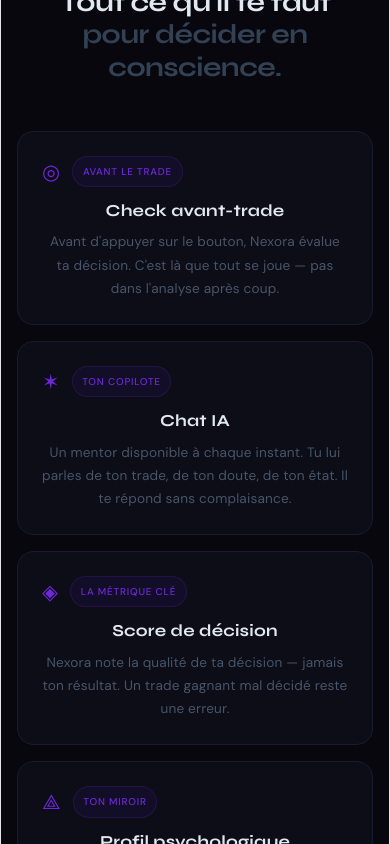
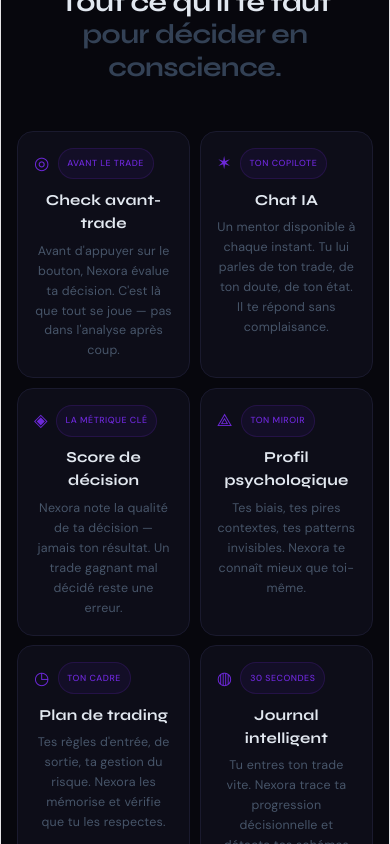
Before and after one commit to gohan974/nexora, a React (Vite) app: page / in a window 390 px wide. Shown: the part 3420-4264 px from the top of the page. Built offline with nearby package versions, Linux system fonts and the light colour scheme.

Commit message:
grille features compacte

```diff
--- a/src/App.jsx
+++ b/src/App.jsx
@@ -313,16 +313,16 @@ export default function NexoraLanding() {
           <p style={S.label}>L'ÉCOSYSTÈME COMPLET</p>
           <h2 style={S.h2}><span style={{ color: "#e2e8f0" }}>Tout ce qu'il te faut</span><br /><span style={{ color: "#334155" }}>pour décider en conscience.</span></h2>
         </FadeIn>
-        <div style={{ display: "grid", gridTemplateColumns: isMobile ? "1fr" : "repeat(2,1fr)", gap: "1rem" }}>
+        <div style={{ display: "grid", gridTemplateColumns: "repeat(2,1fr)", gap: isMobile ? "0.6rem" : "1rem" }}>
           {allFeatures.map((f, i) => (
             <FadeIn key={i} delay={(i % 2) * 0.08}>
-              <div className="fcard">
-                <div style={{ display: "flex", alignItems: "center", gap: "0.75rem", marginBottom: "0.75rem" }}>
-                  <div style={{ fontSize: "1.3rem", color: "#6d28d9" }}>{f.icon}</div>
-                  <span style={{ fontSize: "0.62rem", color: "#6d28d9", letterSpacing: "0.08em", fontWeight: 600, background: "rgba(109,40,217,.08)", border: "1px solid rgba(109,40,217,.18)", borderRadius: 20, padding: "0.2rem 0.6rem" }}>{f.tag}</span>
+              <div className="fcard" style={{ padding: isMobile ? "1rem" : "1.5rem" }}>
+                <div style={{ display: "flex", alignItems: "center", gap: "0.5rem", marginBottom: "0.6rem", flexWrap: "wrap" }}>
+                  <div style={{ fontSize: isMobile ? "1.1rem" : "1.3rem", color: "#6d28d9" }}>{f.icon}</div>
+                  <span style={{ fontSize: isMobile ? "0.55rem" : "0.62rem", color: "#6d28d9", letterSpacing: "0.06em", fontWeight: 600, background: "rgba(109,40,217,.08)", border: "1px solid rgba(109,40,217,.18)", borderRadius: 20, padding: "0.2rem 0.55rem" }}>{f.tag}</span>
                 </div>
-                <h3 style={{ fontFamily: "'Syne',sans-serif", fontWeight: 700, fontSize: "1.05rem", marginBottom: "0.5rem", color: "#e2e8f0" }}>{f.title}</h3>
-                <p style={{ color: "#475569", fontSize: "0.85rem", lineHeight: 1.7 }}>{f.desc}</p>
+                <h3 style={{ fontFamily: "'Syne',sans-serif", fontWeight: 700, fontSize: isMobile ? "0.95rem" : "1.05rem", marginBottom: "0.4rem", color: "#e2e8f0" }}>{f.title}</h3>
+                <p style={{ color: "#475569", fontSize: isMobile ? "0.78rem" : "0.85rem", lineHeight: 1.6 }}>{f.desc}</p>
               </div>
             </FadeIn>
           ))}
```
